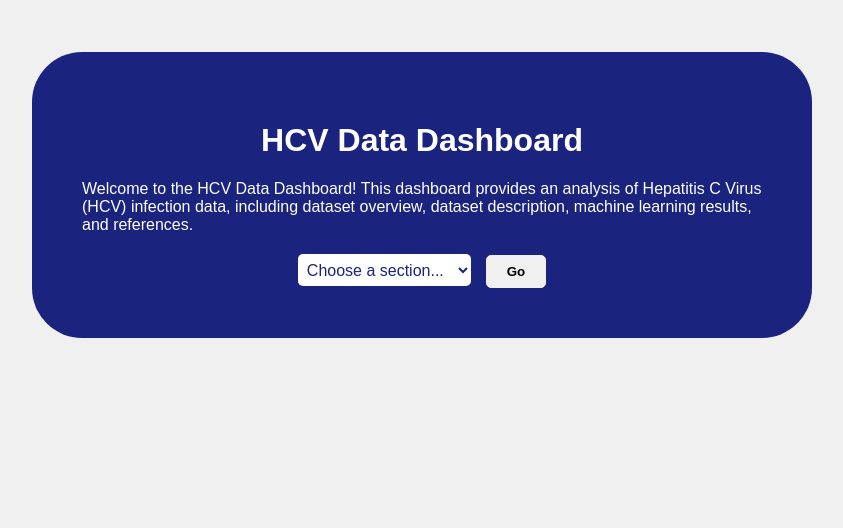
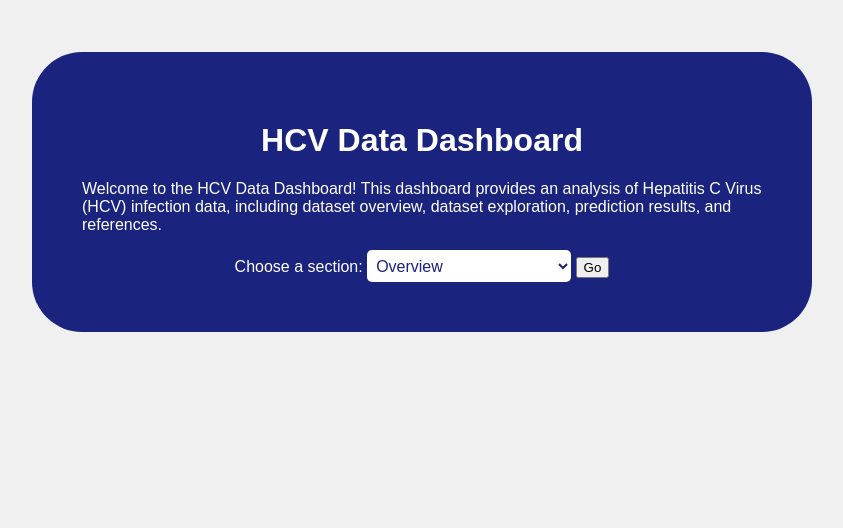
Before and after one commit to Cyngua/HCV-Data-Dashboard, a Python web app: template src/templates/layout.html in a window 1280 px wide. Shown: the part 198-726 px from the top of the page, without its empty margins (218-1061 px from the left). Run offline with Jinja, Linux system fonts and the light colour scheme; the template is opened without the code that fills it, so the values that code supplies are empty.

Commit message:
homepage and overview

```diff
--- a/src/server.py
+++ b/src/server.py
@@ -28,6 +28,8 @@ def overview():
     data_for_overview = hcv_data.iloc[:num_rows, :]
     return render_template('overview.html', data = data_for_overview)
 
+# data exploration
+@app.route('/overview', methods=['GET', 'POST'])
 
 if __name__ == "__main__":
     app.run(debug=True)
--- a/src/templates/layout.html
+++ b/src/templates/layout.html
@@ -34,8 +34,8 @@
             align-items: center;
             justify-content: center;
         }
-        .input-container select {
-            width: 60%;
+        .navigation select {
+            width: 30%;
             height: 2em;
             padding: 5px;
             font-size: 16px;
@@ -46,7 +46,7 @@
             background-color: white;
             cursor: pointer;
         }
-        .input-container input[type="submit"] {
+        .navigation input[type="botton"] {
             font-weight: bold;
             margin-left: 10px;
             padding: 8px 20px;
@@ -63,22 +63,29 @@
         <h1>HCV Data Dashboard</h1>
         <p>Welcome to the HCV Data Dashboard!
             This dashboard provides an analysis of Hepatitis C Virus (HCV) infection data,
-            including dataset overview, dataset description, machine learning results, and references.
+            including dataset overview, dataset exploration, prediction results, and references.
         </p>
-        <div class="input-container">
-            <form action="/info" method="GET">
-                <select name="usertext">
-                    <option value="">Choose a section...</option>
-                    <option value="overview">Overview</option>
-                    <option value="dataset-description">Dataset Description</option>
-                    <option value="data-analysis">Data Analysis</option>
-                    <option value="machine-learning-models">Machine Learning Models</option>
-                    <option value="results-and-findings">Results and Findings</option>
-                    <option value="references">References</option>
+        <div class="navigation">
+            <form id="sectionForm">
+                <label for="sectionSelection">Choose a section:</label>
+                <select id="usertext" name="usertext">
+                    <option value="/overview">Overview</option>
+                    <option value="/data-exploration">Data Exploration</option>
+                    <option value="/prediction-results">Prediction Results</option>
+                    <option value="/references">References</option>
                 </select>
-                <input type="submit" value="Go">
+                <input type="button" value="Go" onclick="navigateToSection()">
             </form>
         </div>
     </div>
+    <script>
+        function navigateToSection() {
+            var selectElement = document.getElementById('usertext');
+            var selectedValue = selectElement.value;
+
+            // Redirect to the selected section's URL
+            window.location.href = selectedValue;
+        }
+    </script>
 </body>
 </html>
```
Also changed, not shown: src/templates/overview.html (+21 -4 lines).
